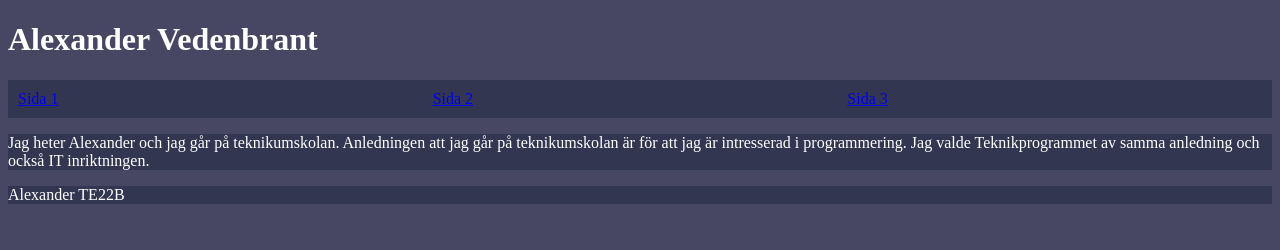
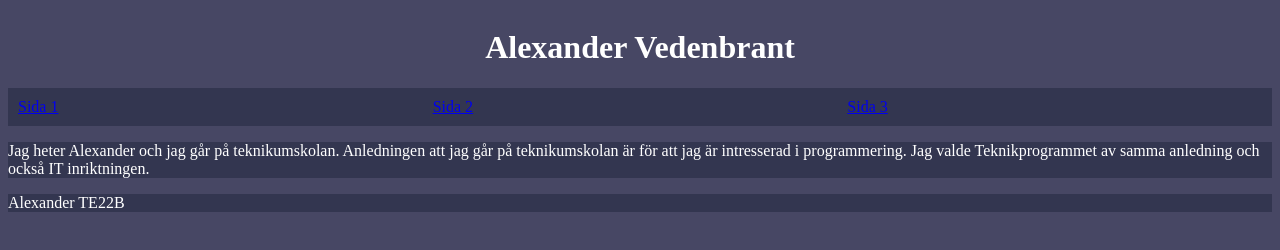
Before and after one commit to Urkagurka/Egen-webbplats, a plain HTML site: page index.html in a window 1280 px wide. Drawn offline with Linux system fonts and the light colour scheme.

Commit message:
webbplats med bild hoppas funkar

```diff
--- a/index.html
+++ b/index.html
@@ -8,6 +8,7 @@
         <link href="style.css" rel="stylesheet">
     </head>
     <body>
+        <div>
         <header>
             <h1>Alexander Vedenbrant</h1>
         </header>
@@ -20,7 +21,7 @@
         </nav>
         <main>
             <section>
-                <p>
+                <p class ="ommig">
                     Jag heter Alexander och jag går på teknikumskolan.
                     Anledningen att jag går på teknikumskolan är för att jag är intresserad i programmering.
                     Jag valde Teknikprogrammet av samma anledning och också IT inriktningen.
@@ -31,7 +32,7 @@
         <footer>
             <p>Alexander TE22B</p>
         </footer>
-
+    </div>
     </body>
 
 
--- a/style.css
+++ b/style.css
@@ -1,20 +1,37 @@
 h1{
     color:white;
+    text-align: center;
+    grid-area: header;
 }
 nav{
     background-color: rgb(51, 54, 80);
+    grid-area: nav;
 }
 body{
     background-color: rgba(38, 38, 73, 0.849);
+    display:grid;
+    grid-template-columns: 290px, 290px, 290px, 290px;
+    grid-template-rows: 100px, 100px, 100px, 100px, 100px;
+    grid-template-areas:
+    "header header header header"
+    "nav nav nav nav"
+    "main main . . "
+    "footer footer footer footer ";
+
 }
 p{
     background-color: rgb(51, 54, 80);
     color:white;
+    grid-area: p;
 }
- ul{
+ul{
     display:grid;
     grid-template-columns: 1fr 1fr 1fr ;
     list-style-type: none;
     text-align:left;
     padding: 10px;
- }
+    grid-area: ul;
+}
+main{
+    grid-area: main
+}
```
Also changed, not shown: annansidatrorjag.html (+1 -0 lines), my_honest_reaction.jpg (added), 2 other files.
